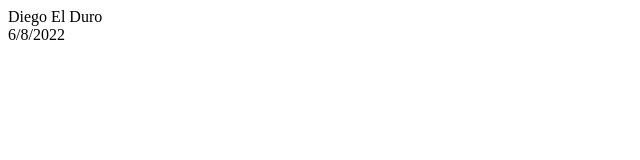
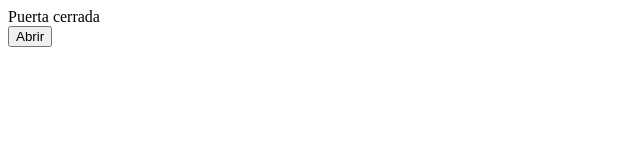
Before and after one commit to yeyodev1/introduccion-vue, a plain HTML site: page index.html in a window 1280 px wide. Shown: the full height of the page, 0-640 px from the left. Drawn offline with nearby package versions, Linux system fonts and the light colour scheme.

Commit message:
clase: watchers

```diff
--- a/index.html
+++ b/index.html
@@ -16,21 +16,26 @@
     <script>
         const vm = Vue.createApp({
             data: () => ({
-                firstName: "Diego",
-                lastName: "El Duro",
-                now: new Date(),
+                open: false,
+                text: "Puerta cerrada"
             }),
+            watch: {
+                open(value) {
+                    if (value) {
+                        this.text = "Puerta abierta"
+                    } else {
+                        this.text = "Puerta cerrada"
+                    }
+                }
+            },
             computed: {
-                fullName() {
-                    return this.firstName + " " + this.lastName;
-                },
-                today() {
-                    return this.now.toLocaleDateString()
+                label() {
+                    return this.open ? "Cerrar" : "Abrir"
                 }
             },
             template: `
-            <div> {{ fullName }} </div>
-            <div> {{ today }} </div>
+            <div> {{ text }} </div>
+            <button @click="open = !open"> {{ label }}</button>
             `
         }).mount("#app");
     </script>
```
